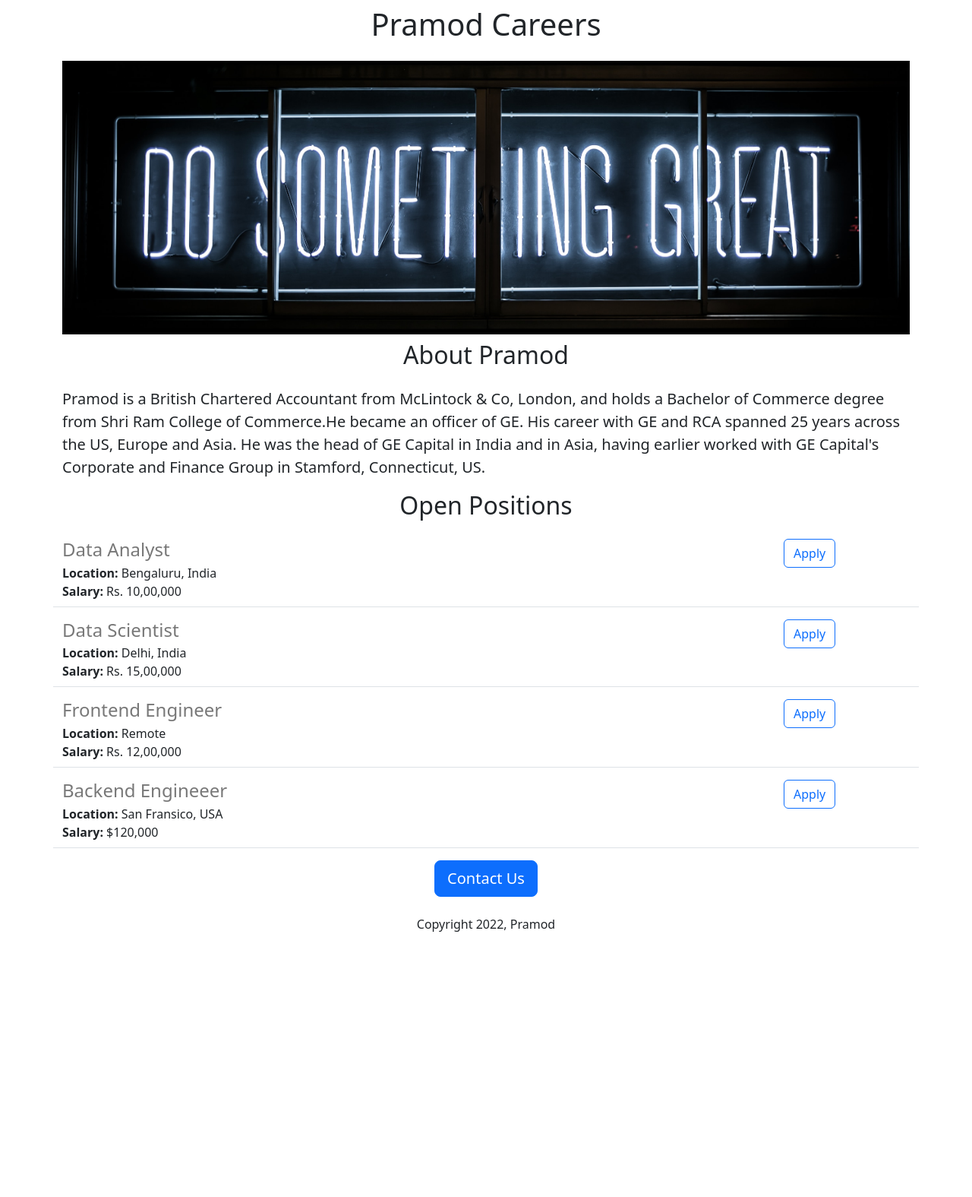
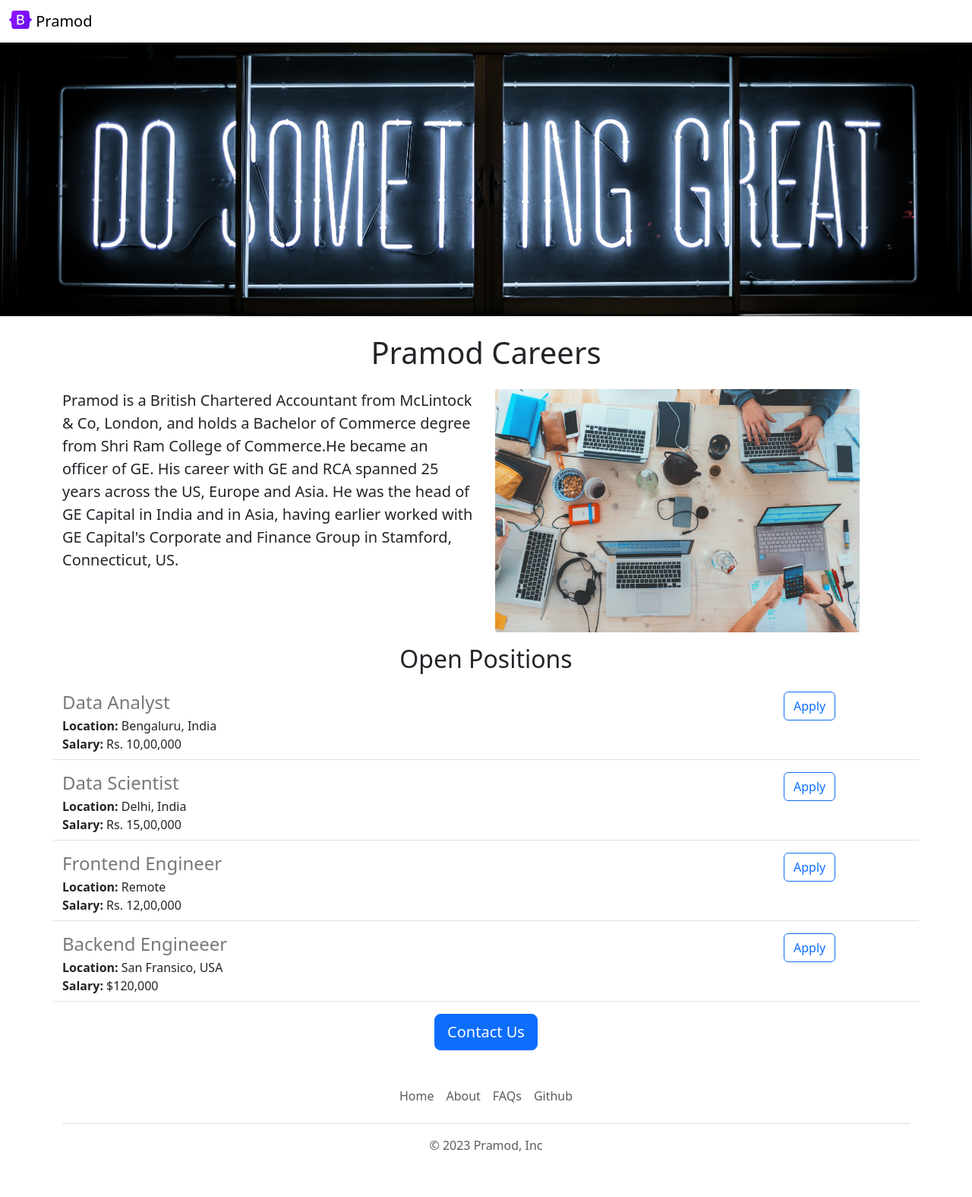
Before and after one commit to PramodVadla/pramod-careers-website, a Flask app: page / in a window 1280 px wide. Shown: the whole page at 76% size. Before the commit the page ends 1226 px from the top, so only its background shows below. Run offline with Flask 3, Linux system fonts and the light colour scheme.

Commit message:
functional and aesthetic improvements

```diff
--- /dev/null
+++ b/templates/footer.html
@@ -0,0 +1,12 @@
+<div class="container">
+  <footer class="py-3 my-4">
+    <ul class="nav justify-content-center border-bottom pb-3 mb-3">
+      <li class="nav-item"><a href="/" class="nav-link px-2 text-body-secondary">Home</a></li>
+
+      <li class="nav-item"><a href="#" class="nav-link px-2 text-body-secondary">About</a></li>
+      <li class="nav-item"><a href="#" class="nav-link px-2 text-body-secondary">FAQs</a></li>
+      <li class="nav-item"><a href="https://github.com/PramodVadla" class="nav-link px-2 text-body-secondary">Github</a></li>
+    </ul>
+    <p class="text-center text-body-secondary">&copy; 2023 Pramod, Inc</p>
+  </footer>
+</div>
--- a/templates/home.html
+++ b/templates/home.html
@@ -10,19 +10,27 @@
         height: 360px;
         width: 100%;
         object-fit:cover;
+        margin-bottom: 16px;
       }
     </style>
   </head>
   <body>
+    {% include 'nav.html' %}
+    <img class="img-fluid" id="banner" src="https://pramod-careers-website--pramodvadla.repl.co/static/banner.jpg" >
     <div class="container">
     <h1 class="text-center mt-2 mb-4">
        {{company_name}} Careers
     </h1>
-    <img class="img-fluid" id="banner" src="https://pramod-careers-website--pramodvadla.repl.co/static/banner.jpg" >
-    <h2 class="text-center mt-2 mb-4">About Pramod</h2>
+      <div class="row" style="margin-bottom:16px">
+        <div class="col-md-6">
     <p class="lead">
       Pramod is a British Chartered Accountant from McLintock & Co, London, and holds a Bachelor of Commerce degree from Shri Ram College of Commerce.He became an officer of GE. His career with GE and RCA spanned 25 years across the US, Europe and Asia. He was the head of GE Capital in India and in Asia, having earlier worked with GE Capital's Corporate and Finance Group in Stamford, Connecticut, US.
       </p>
+        </div>
+        <div class="d-none d-md-block col-6">
+        <img src="/static/people.jpg" style="height:320px;border-radius:4px;">
+        </div>
+      </div>
       <h2 class="text-center mt-2 mb-4">Open Positions</h2>
       <div>
         {% for job in jobs %}
@@ -30,9 +38,9 @@
         {% endfor %}
       </div>
       <div class="text-center">
-      <button class="btn btn-primary btn-lg">Contact Us</button>
-        <p class="mt-4">Copyright 2022, Pramod</p>
+      <a class="btn btn-primary btn-lg" href="mailto:pramodvadla8@gmail.com?subject=Question%20about%20Job%20Openings&body=My%20name%3A%20%3Cyour%20name%20here%3E%0D%0A%0D%0AMy%20questions%3A%20%3Center%20question%20here%3E">Contact Us</a>
       </div>
    </div>
+    {% include 'footer.html' %}
  </body>
 </html>
--- a/templates/jobitem.html
+++ b/templates/jobitem.html
@@ -13,8 +13,8 @@
             </div>
             {% endif %}
     </div>
-    <div class="col-2">
-       <button type="button" class="btn btn-outline-primary">Apply</button>
+    <div class="col-2 padding-right:16px">
+       <a href="mailto:pramodvadla8@gmail.com?subject=Application%20for%20{{job['title']}}&body=My%20name%3A%20%3Cyour%20name%20here%3E%0D%0A%0D%0AMy%20Resume%20link%3A%20%3Cresume%20link%3E%0D%0A%0D%0AMy%20LinkedIn%20link%3A%20%3Clinkedin%20link%3E" type="button" class="btn btn-outline-primary">Apply</a>
     </div>
 
           </div>
--- /dev/null
+++ b/templates/nav.html
@@ -0,0 +1,9 @@
+<nav class="navbar shadow-sm fixed-top bg-white">
+  <div class="container-fluid">
+    <a class="navbar-brand" href="#">
+      <img src="/static/logo.svg" alt="Logo" width="30" height="24" class="d-inline-block align-text-top">
+      Pramod
+    </a>
+  </div>
+</nav>
+<div style="height:56px"></div>
```
Also changed, not shown: static/logo.svg (added), static/people.jpg (added).
